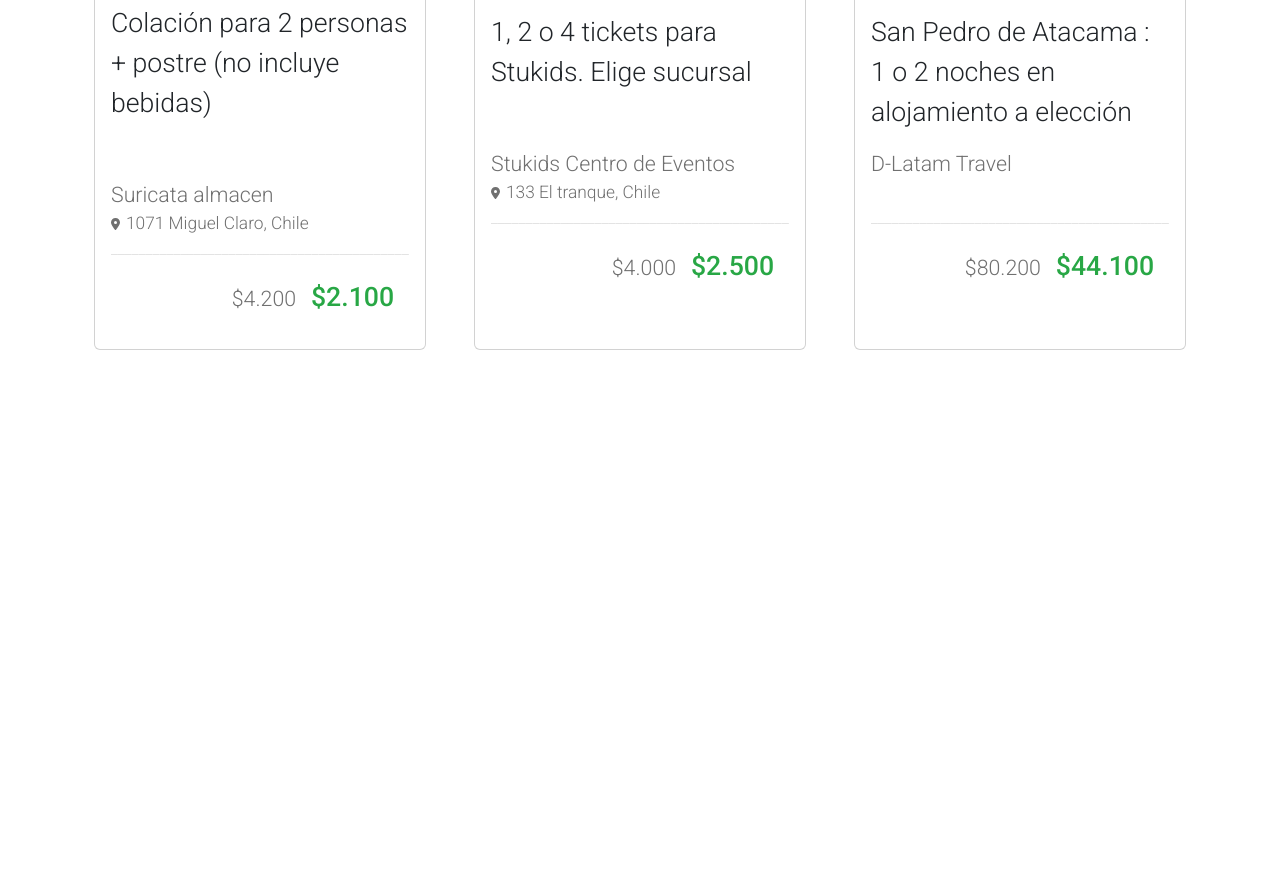
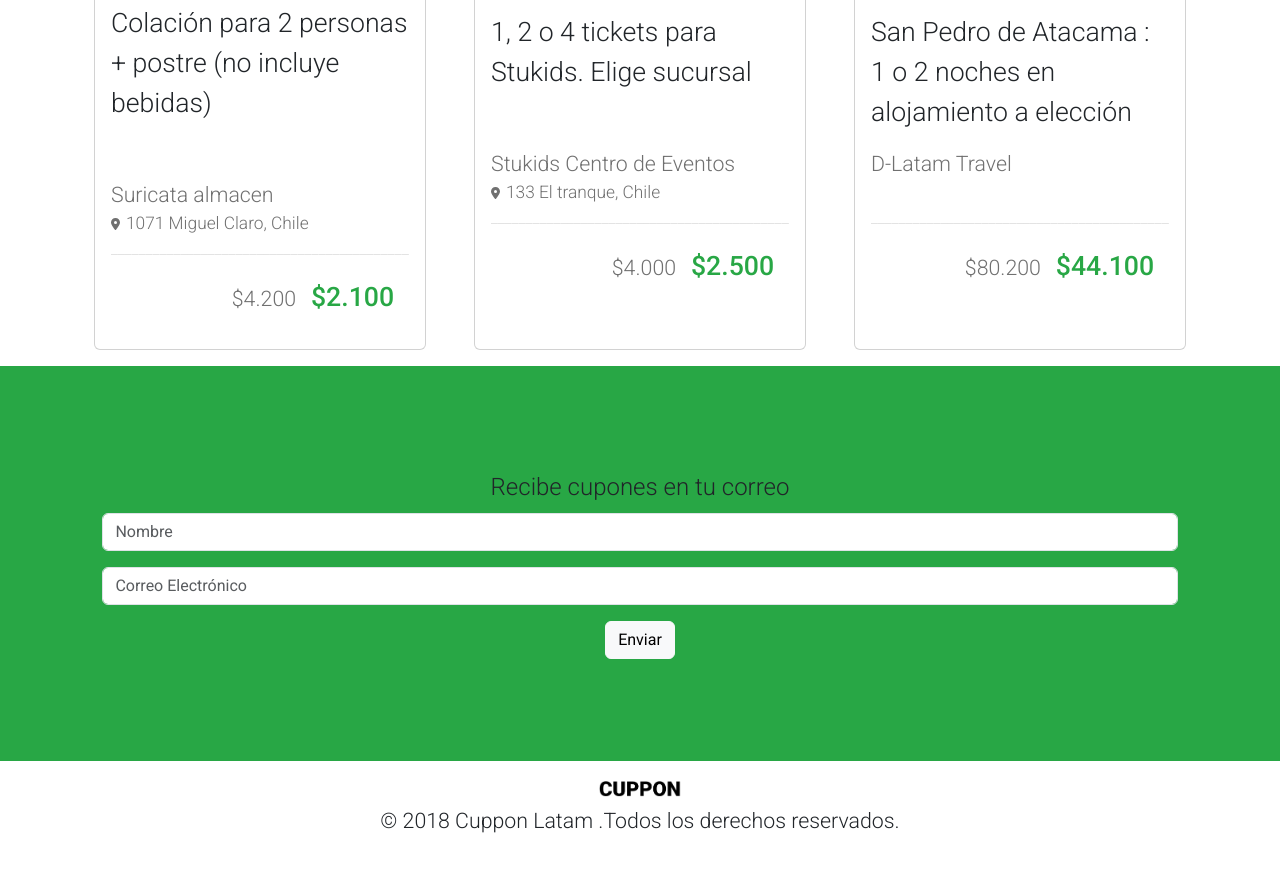
Before and after one commit to raul240sx/desafio-cuppon, a plain HTML site: page index.html in a window 1280 px wide. Shown: the part 917-1789 px from the top of the page. Before the commit the page ends 1283 px from the top, so only its background shows below. Drawn offline with nearby package versions, Linux system fonts and the light colour scheme; a web font is replaced by a local one.

Commit message:
desafio finalizado

```diff
--- a/index.html
+++ b/index.html
@@ -181,8 +181,27 @@
                         </div>
                     </div>
                   </div>
+        </section>
 
+        <section style="background-color: #28A745;">
+          <form class="text-center" style="padding: 8%;">
+              <legend>Recibe cupones en tu correo</legend>
+              <div class="mb-3">
+                <input class="form-control" type="text" placeholder="Nombre" aria-label="default input example">
+              </div>
+              <div class="mb-3">
+                <input type="email" class="form-control" id="exampleFormControlInput1" placeholder="Correo Electrónico">
+              </div>
+              <button type="submit" class="btn btn-light">Enviar</button>
+          </form>
         </section>
+
+        <footer style="background-color: #ffffff; padding: 15px;" class="text-center">
+          <img src="assets/img/logo-black.png" alt="" width="82" height="24">
+          <p style="font-size: 16pt;" class="py-1">© 2018 Cuppon Latam .Todos los derechos reservados.</p>
+        </footer>
+
+
     </main>
 
 
```
